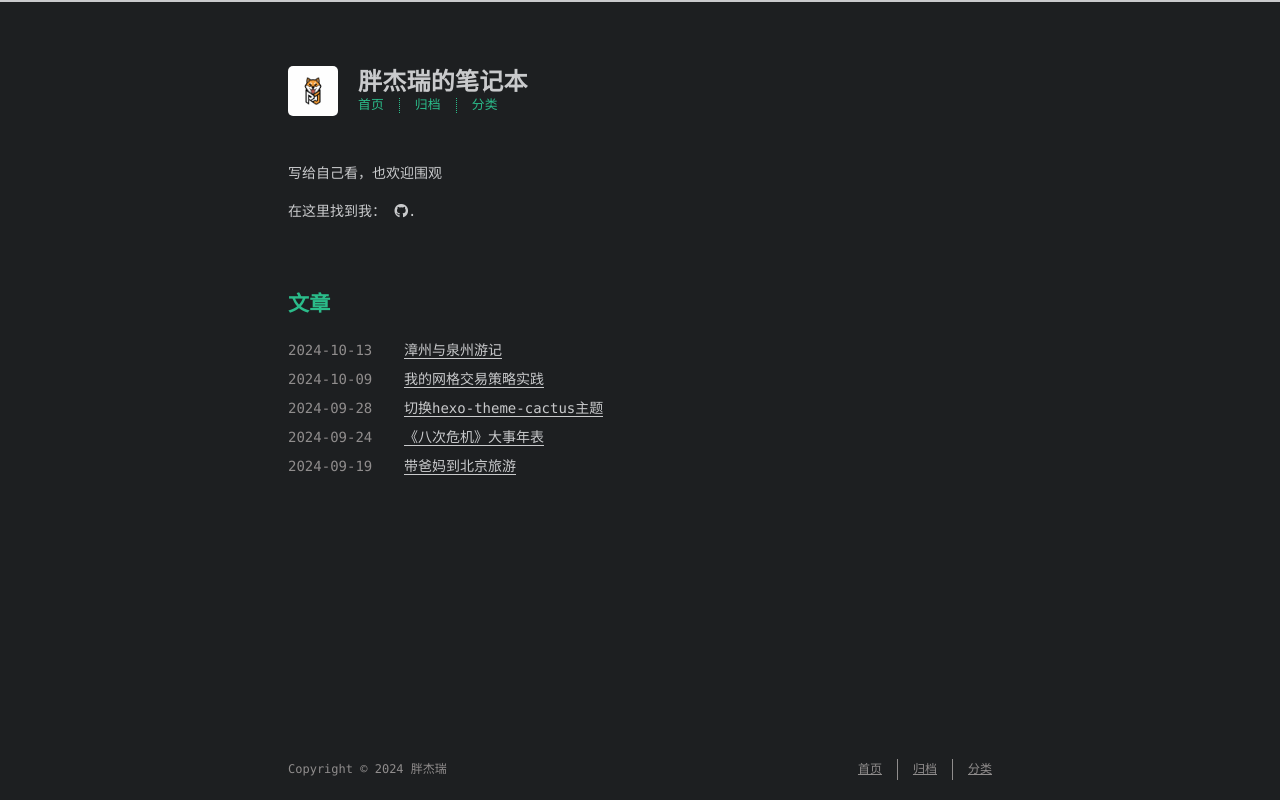
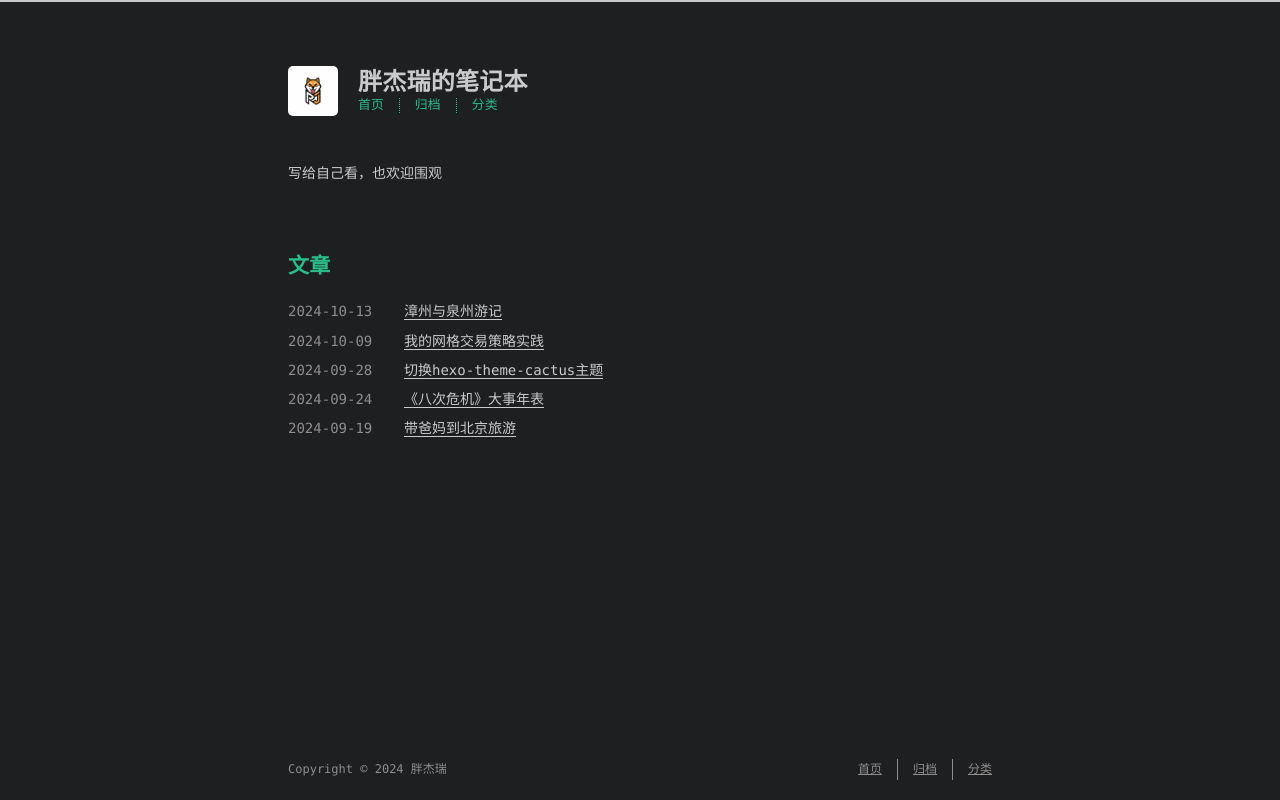
Before and after one commit to pppjerry/pppjerry.github.io, a plain HTML site: page index.html in a window 1280 px wide. Drawn offline with nearby package versions, Linux system fonts and the light colour scheme; a web font is replaced by a local one.

Commit message:
Site updated: 2024-10-27 23:12:53

```diff
--- a/index.html
+++ b/index.html
@@ -92,22 +92,6 @@
     <p>写给自己看，也欢迎围观</p>
 
 
-
-    <p>
-      在这里找到我：
-
-
-
-
-
-          <a class="icon u-url" target="_blank" rel="noopener me" href="https://github.com/PangJerry" aria-label="github" title="github">
-            <i class="fa-brands fa-github"></i><!--
-      ---></a><!--
-    ---><!--
-    --->.
-
-
-    </p>
 
 </section>
 
```
